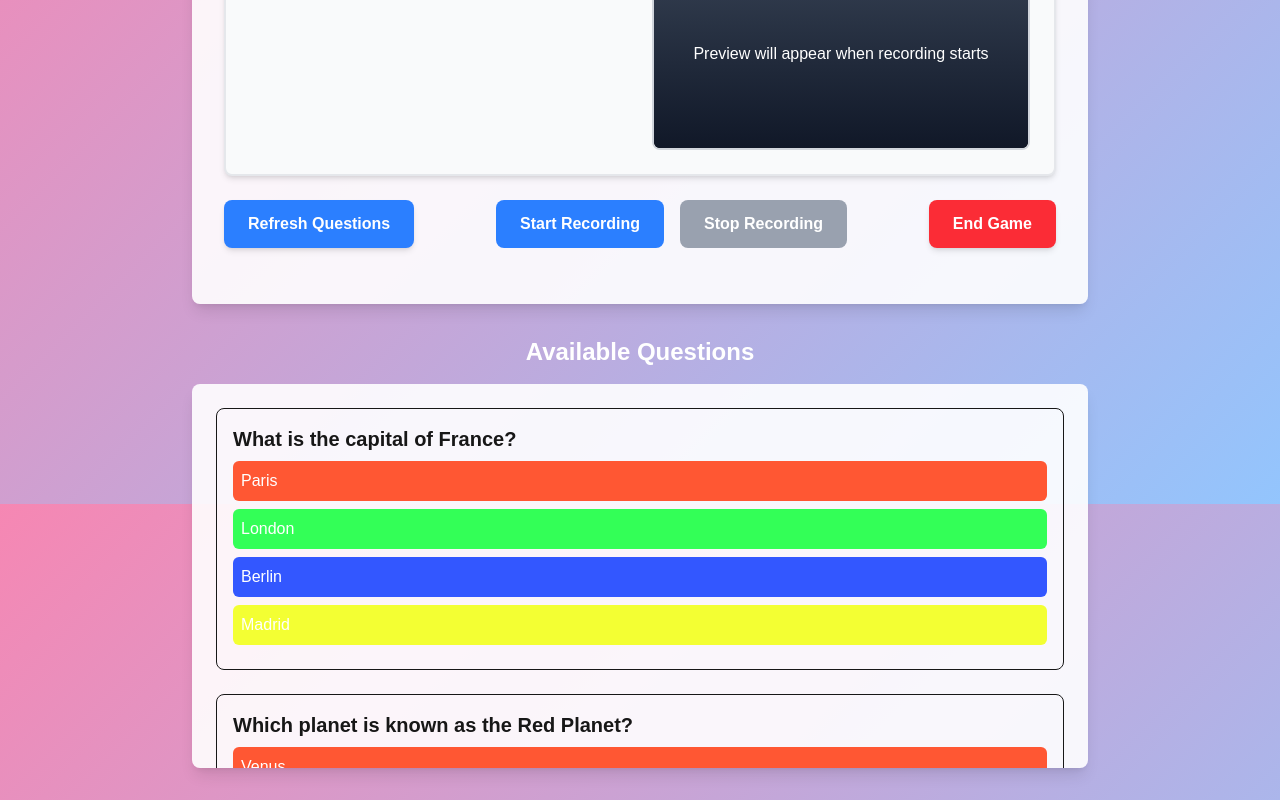
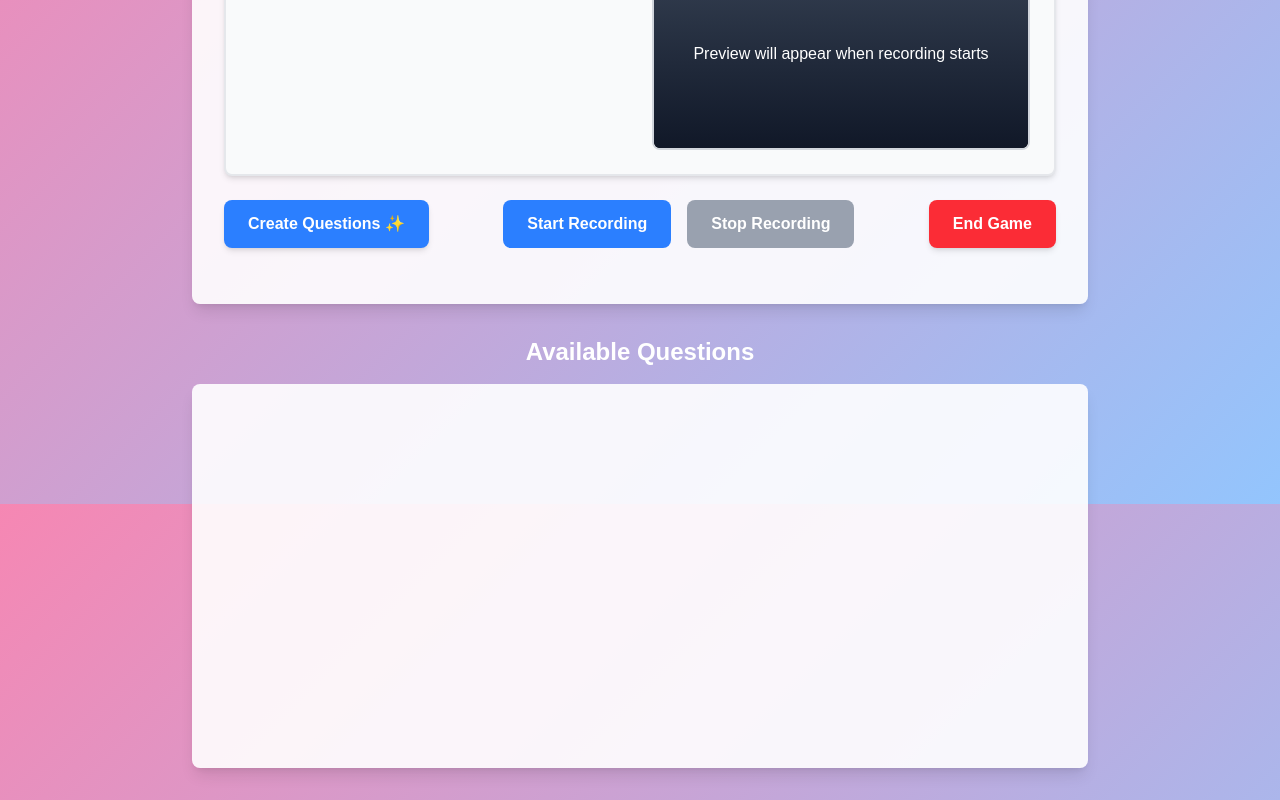
Before and after one commit to chrismaruca/kaihoot, a Next.js app: page /host/game/1 in a window 1280 px wide. Shown: the part 296-1096 px from the top of the page. Built offline with nearby package versions, Linux system fonts and the light colour scheme.

Commit message:
Small update

```diff
--- a/src/app/host/game/[code]/page.tsx
+++ b/src/app/host/game/[code]/page.tsx
@@ -17,26 +17,7 @@ export default function GamePage() {
   const [visualStream, setVisualStream] = useState<MediaStream | null>(null);
   const videoRef = useRef<HTMLVideoElement | null>(null);
 
-  const [questions, setQuestions] = useState<HostQuestion[]>([
-    {
-      text: 'What is the capital of France?',
-      options: ['Paris', 'London', 'Berlin', 'Madrid'],
-      correctAnswer: 'Paris',
-      timeLimit: 30,
-    },
-    {
-      text: 'Which planet is known as the Red Planet?',
-      options: ['Venus', 'Mars', 'Jupiter', 'Saturn'],
-      correctAnswer: 'Mars',
-      timeLimit: 20,
-    },
-    {
-      text: 'What is 2 + 2?',
-      options: ['3', '4', '5', '6'],
-      correctAnswer: '4',
-      timeLimit: 15,
-    },
-  ]);
+  const [questions, setQuestions] = useState<HostQuestion[]>([]);
 
   // Handle stream cleanup when component unmounts
   useEffect(() => {
@@ -160,7 +141,7 @@ export default function GamePage() {
               onClick={refreshQuestions}
               className="px-6 py-3 bg-blue-500 text-white rounded-lg hover:bg-blue-600 transition duration-200 font-semibold shadow-md"
             >
-              Refresh Questions
+              Create Questions ✨
             </button>
 
             <AudioRecorder
```
